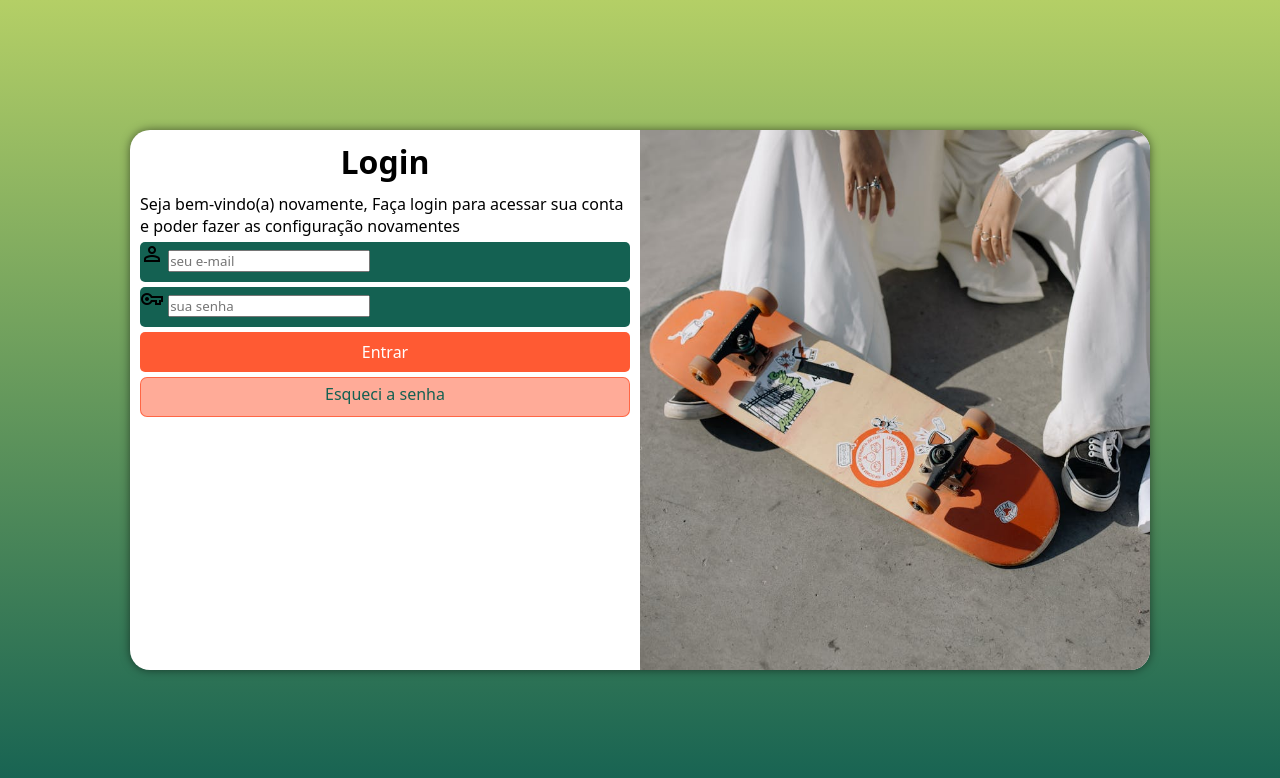
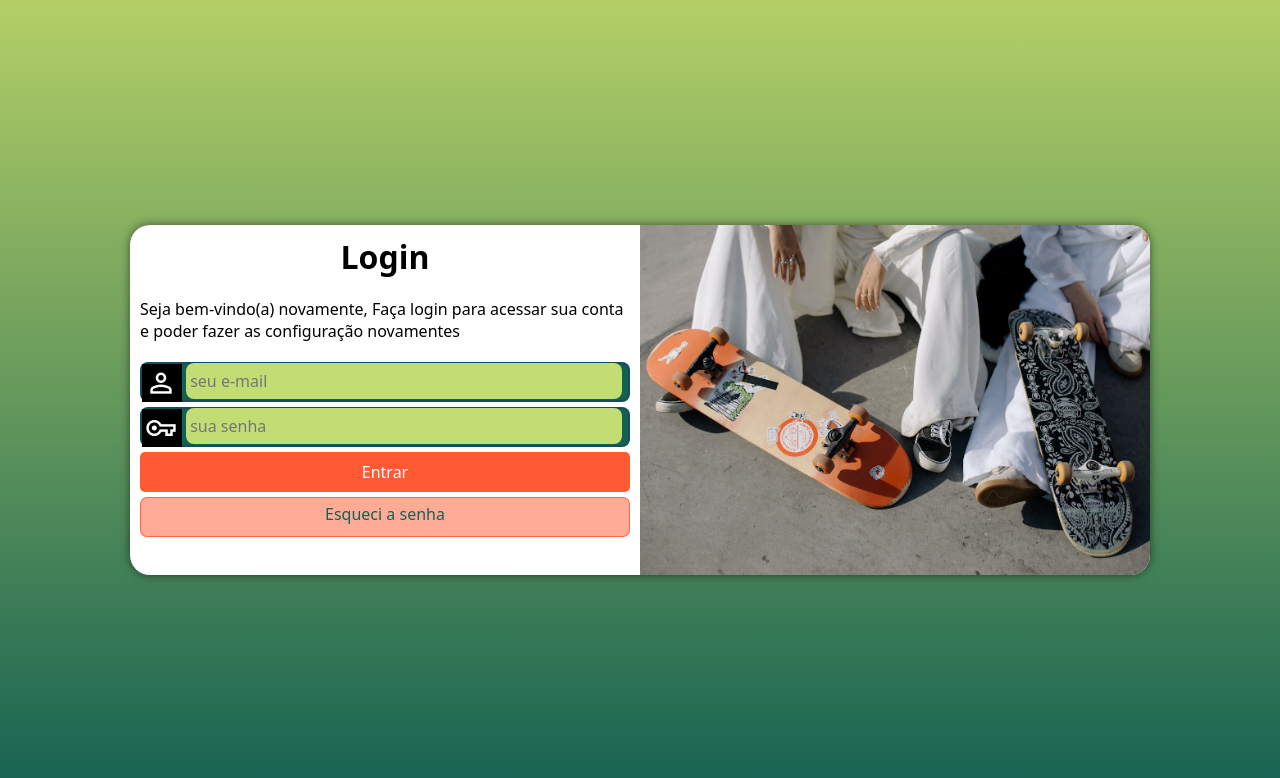
Before and after one commit to Jessicajs31/projeto-login, a plain HTML site: page index.html in a window 1280 px wide. Drawn offline with nearby package versions, Linux system fonts and the light colour scheme.

Commit message:
formulario input atualizado

```diff
--- a/estilos/media-querhy.css
+++ b/estilos/media-querhy.css
@@ -7,10 +7,12 @@
  desktop grandes -- 1281px a 1440px */
 
   @media screen and  (min-width: 601px) and (max-width:768px) {
+    /*configuração para tablet*/
 
     body { background-image: linear-gradient(to top,#146152,#B4CF66); }
 
-    section#login { width: 80vw;}
+    section#login { width: 80vw;
+     height: 280px;}
 
     section#login>div#imagem { float: left;
          width: 30%;
@@ -20,7 +22,8 @@
      width: 70%;}
 }
     @media screen and (min-width:1025px){
-        section#login { width:1020px;}
+        section#login { width:1020px;
+        height:350px;}
 
         section#login> div#imagem { float: right;
         width: 50%; /* dividir a tela entre imagem e formulario*/
--- a/estilos/style.css
+++ b/estilos/style.css
@@ -24,7 +24,7 @@
      section#login { position: absolute;
         top: 50%;
         left: 50%;
-        transform: translate(-50%,-50%);
+
         background-color: white;
      width: 250px; /*altura */
      height: 540px; /*largura */
@@ -33,6 +33,7 @@
       box-shadow:0px 0px 10px #00000086;
       transition: width 1s, height 1s; /* tranziçao entre uma foto e outra media query*/
       transition-timing-function: ease; /*suavizar tranzição*/
+      transform: translate(-50%,-50%);
      }
      section#login>div#imagem { background-image: url(../imagens/pexels-cottonbro-10131798\ \(1\).jpg);
         background-size: cover;
@@ -49,16 +50,40 @@
      text-align: center;
      margin-bottom: 10px;}
 
-     div#formulario>p { font-size: 1em;}
+     div#formulario>p { font-size: 1em;
+     margin: 20px 0px;}
 
      form>div.campo { background-color: #146152;
+        border: 2px solid #114466a1 ;
     display: block;
      width: 100%;
      height: 40px;
-     border-radius: 5px;
+     border-radius: 8px;
      margin: 5px 0px;
+
      }
      div.campo>label { display: none;}
+
+     div.campo>.material-symbols-outlined{ color: white;
+     background-color: black;
+     font-size: 2em;
+     width: 40px;
+     padding: 3px;}
+
+     div.campo>input:focus-within { background-color: white;}
+
+     div.campo> input { background-color: #c3dd75;
+     font-size: 1em;
+     width:calc(100% - 50px);
+     height:100%;
+
+     border:  0px;
+     border-radius: 8px;
+     padding: 4px;
+     transform: translateY(-12px);
+     }
+
+
         form > input[type=submit]{ display: block;
         font-size: 1em;
      width: 100%;
```
